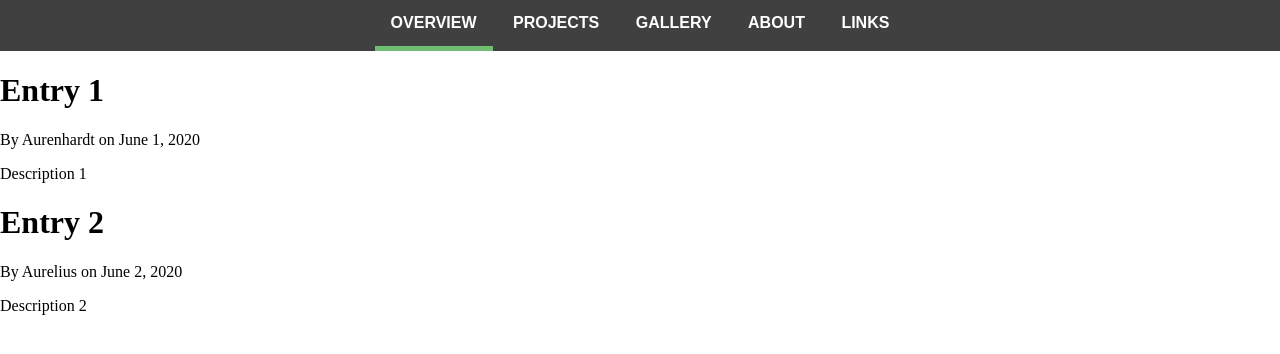
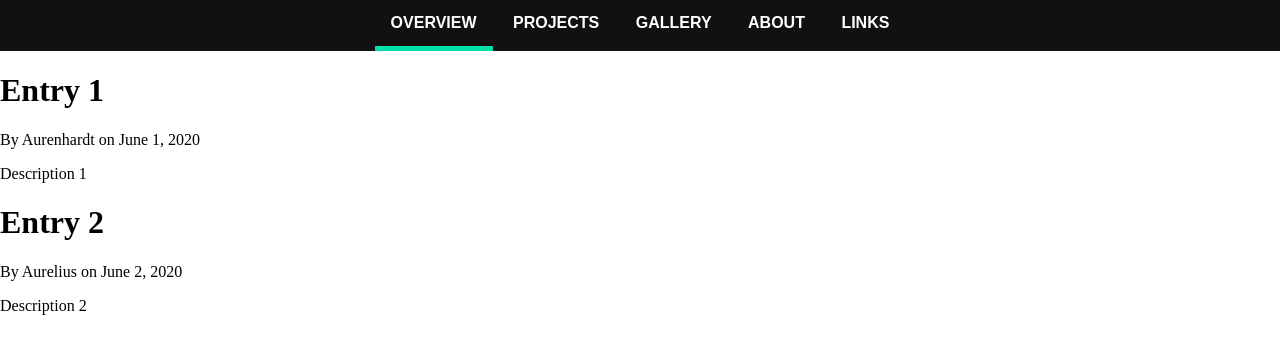
Before and after one commit to Aurenhardt/portfolio_project, a Django app: page / in a window 1280 px wide. Shown: the top 354 px of the page. Run offline with Django 3.2, Linux system fonts and the light colour scheme; some libraries are stand-ins or nearby versions; some web fonts are replaced.

Commit message:
Added the correct color in main.css for for the page indicators.

```diff
--- a/static/overviewpage/main.css
+++ b/static/overviewpage/main.css
@@ -16,7 +16,7 @@ body {
   text-align: center;
   border-style: none;
   max-width:100%;
-  opacity: .8;
+  opacity: 1;
   font-family: din-condensed, sans-serif;
   font-weight: bold;
 }
@@ -44,12 +44,12 @@ body {
 /* adjust the hover behavior of the 'a' elements in the the list entry by changing the color */
 
 .navbar a:hover {
-  border-bottom: 5px solid #4caf50;
+  border-bottom: 5px solid #00E0A8;
 }
 
 /* highlights the page the user is currently on */
 
 .active {
-  border-bottom: 5px solid #4caf50;
+  border-bottom: 5px solid #00E0A8;
 
 }
```
Also changed, not shown: overviewpage/static/overviewpage/main.css (+4 -3 lines), 1 other file.
